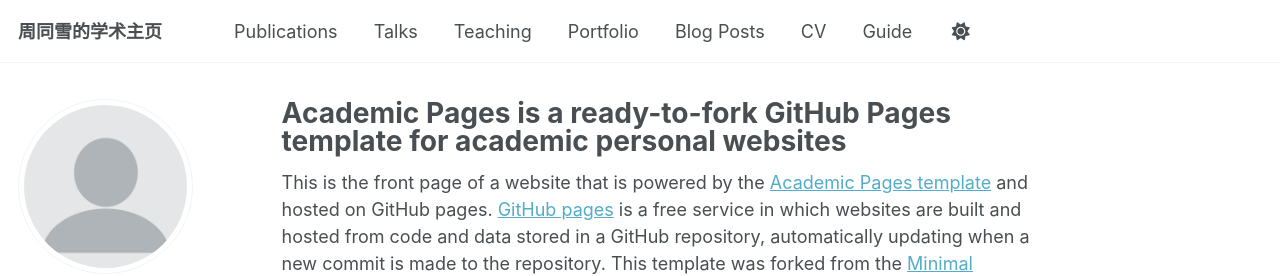
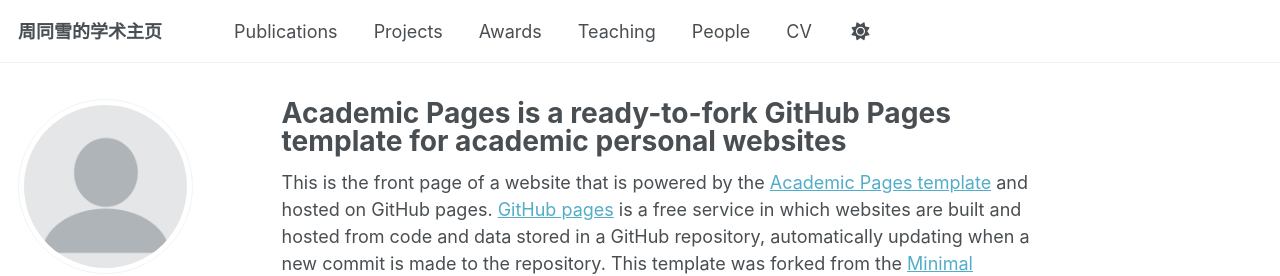
Before and after one commit to tongxuezhou-mia/homepage, a Jekyll site: the page built from _pages/about.md, in a window 1280 px wide. Shown: the top 276 px of the page. Built offline with Jekyll 4.4.1, drawn with Linux system fonts in a browser that asks for light colours; some web fonts are replaced; a script that is not in the unit is left out.

Commit message:
Basic Site Settings-remove

```diff
--- a/_data/navigation.yml
+++ b/_data/navigation.yml
@@ -11,17 +11,17 @@ main:
   - title: "Publications"
     url: /publications/
 
-  - title: "Talks"
-    url: /talks/
+  - title: "Projects"
+    url: /projects/
+
+  - title: "Awards"
+    url: /awards/
 
   - title: "Teaching"
     url: /teaching/
 
-  - title: "Portfolio"
-    url: /portfolio/
-
-  - title: "Blog Posts"
-    url: /year-archive/
+  - title: "People"
+    url: /people/
 
   - title: "CV"
     url: /cv/
@@ -29,5 +29,5 @@ main:
   # - title: "CV"
   #   url: /cv-json/
 
-  - title: "Guide"
-    url: /markdown/
+ # - title: "Guide"
+ #   url: /markdown/
```
